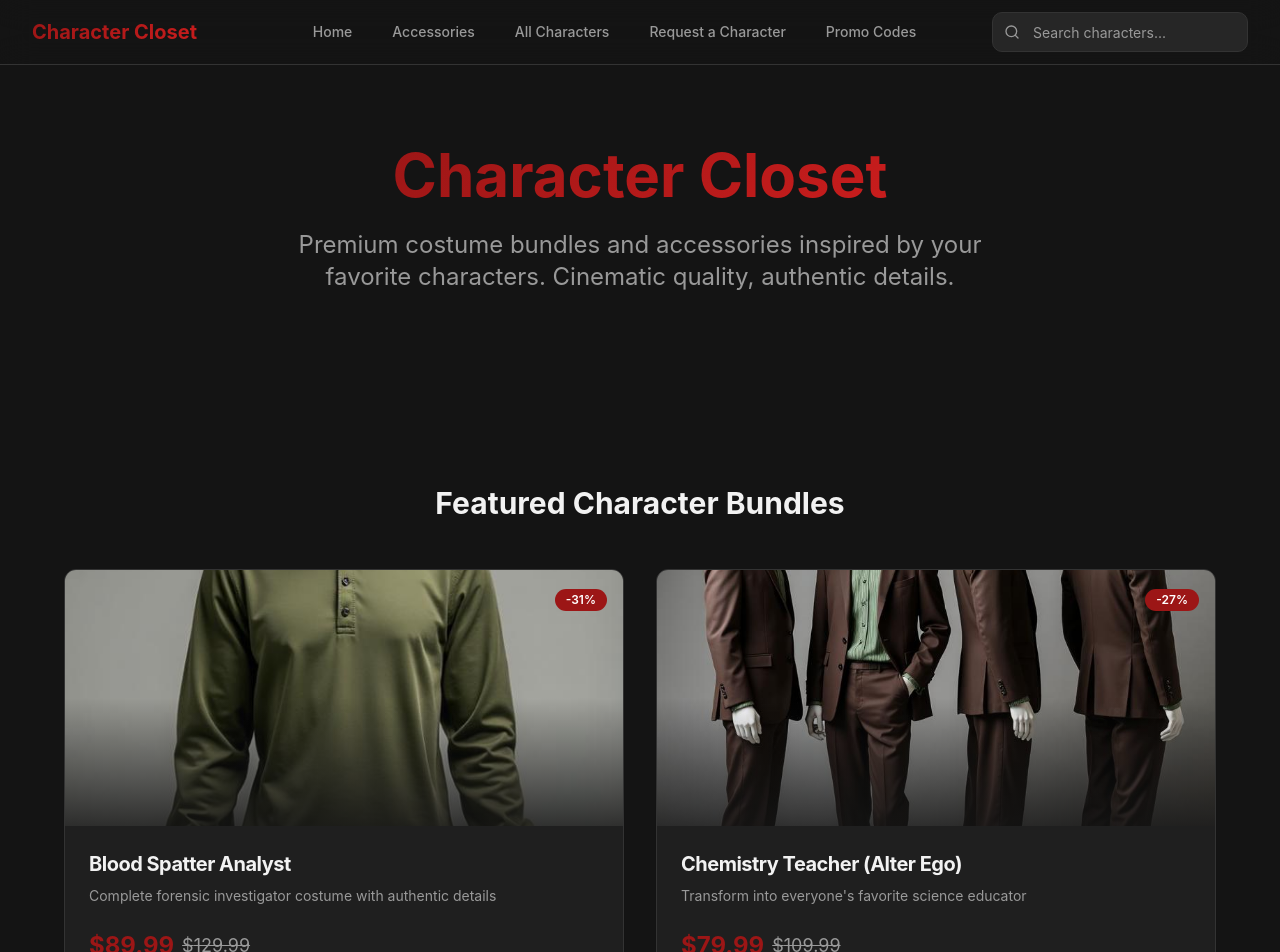
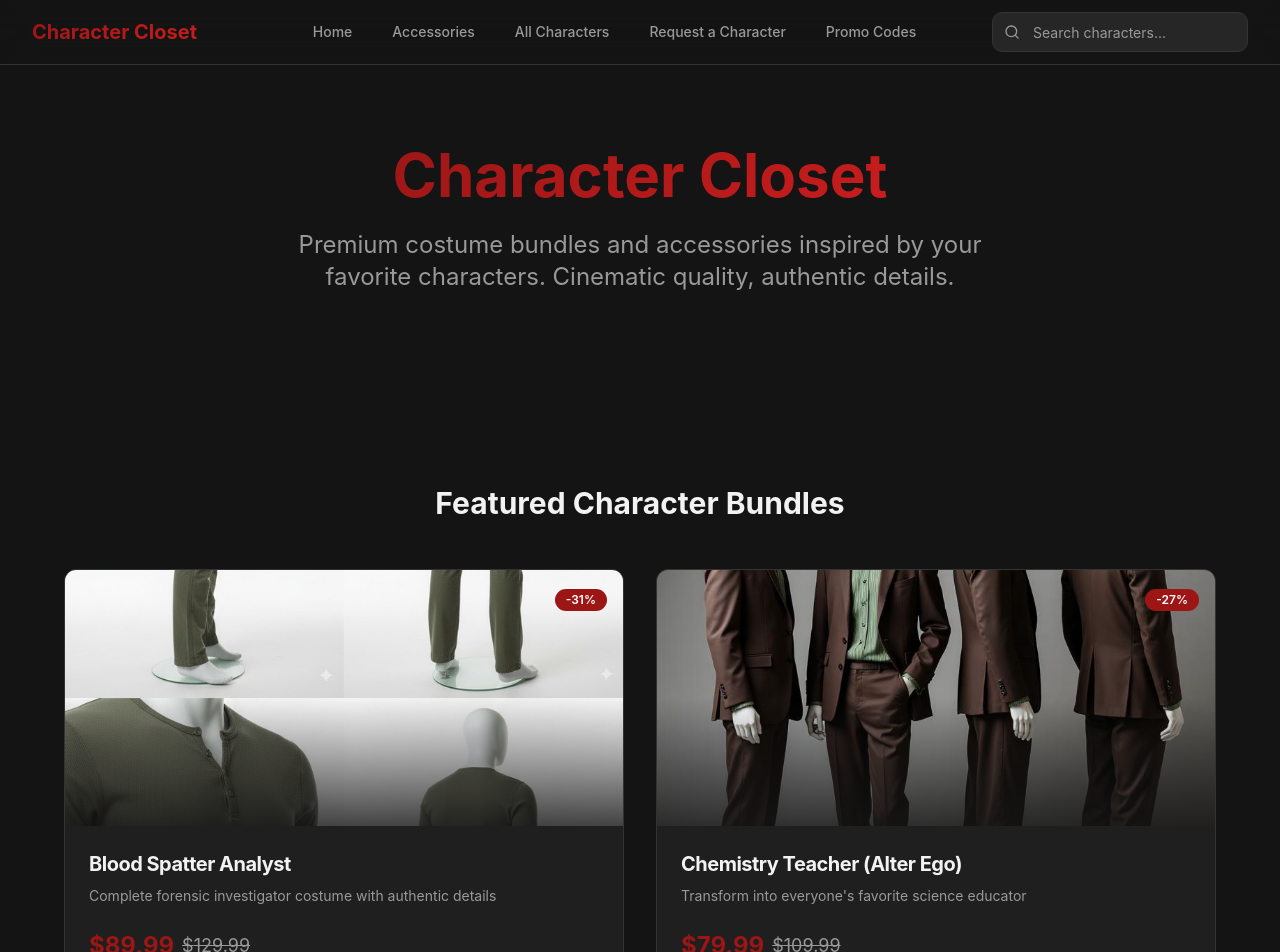
Before and after one commit to ash7227/crimson-cinematic-shop, a React (Vite) app: page / in a window 1280 px wide. Shown: the top 952 px of the page. Built offline with nearby package versions, Linux system fonts and the light colour scheme; the HTML template or start-up script is replaced by a standard one.

Commit message:
Update bundle images

```diff
--- a/src/pages/Index.tsx
+++ b/src/pages/Index.tsx
@@ -19,7 +19,7 @@ const featuredBundles = [
     description: "Complete forensic investigator costume with authentic details",
     price: 89.99,
     originalPrice: 129.99,
-    heroImage: bloodSpatterOutfit,
+    heroImage: "/lovable-uploads/9eaaec0a-5064-4b7c-bc64-3fe29451fb28.png",
     items: [
       { name: "Tactical Shirt", type: "Clothing", image: "/lovable-uploads/9b8e43b8-57fc-447b-90e3-b5a8ed1daa07.png", price: 24.99 },
       { name: "Tactical Pants", type: "Clothing", image: "/lovable-uploads/5b5fb3a5-6240-46e8-8fe0-fddcb67acbc0.png", price: 32.99 },
```
